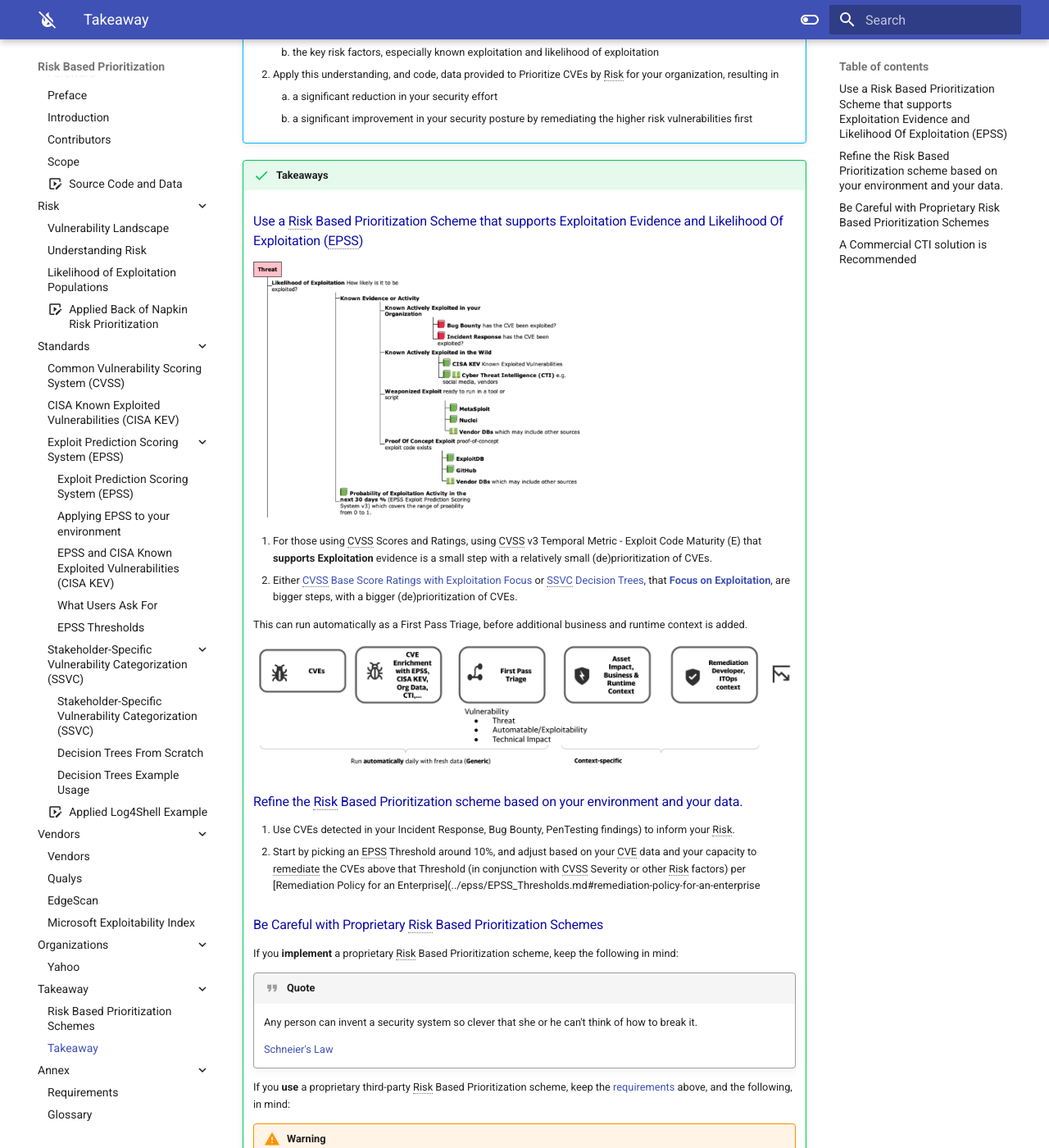
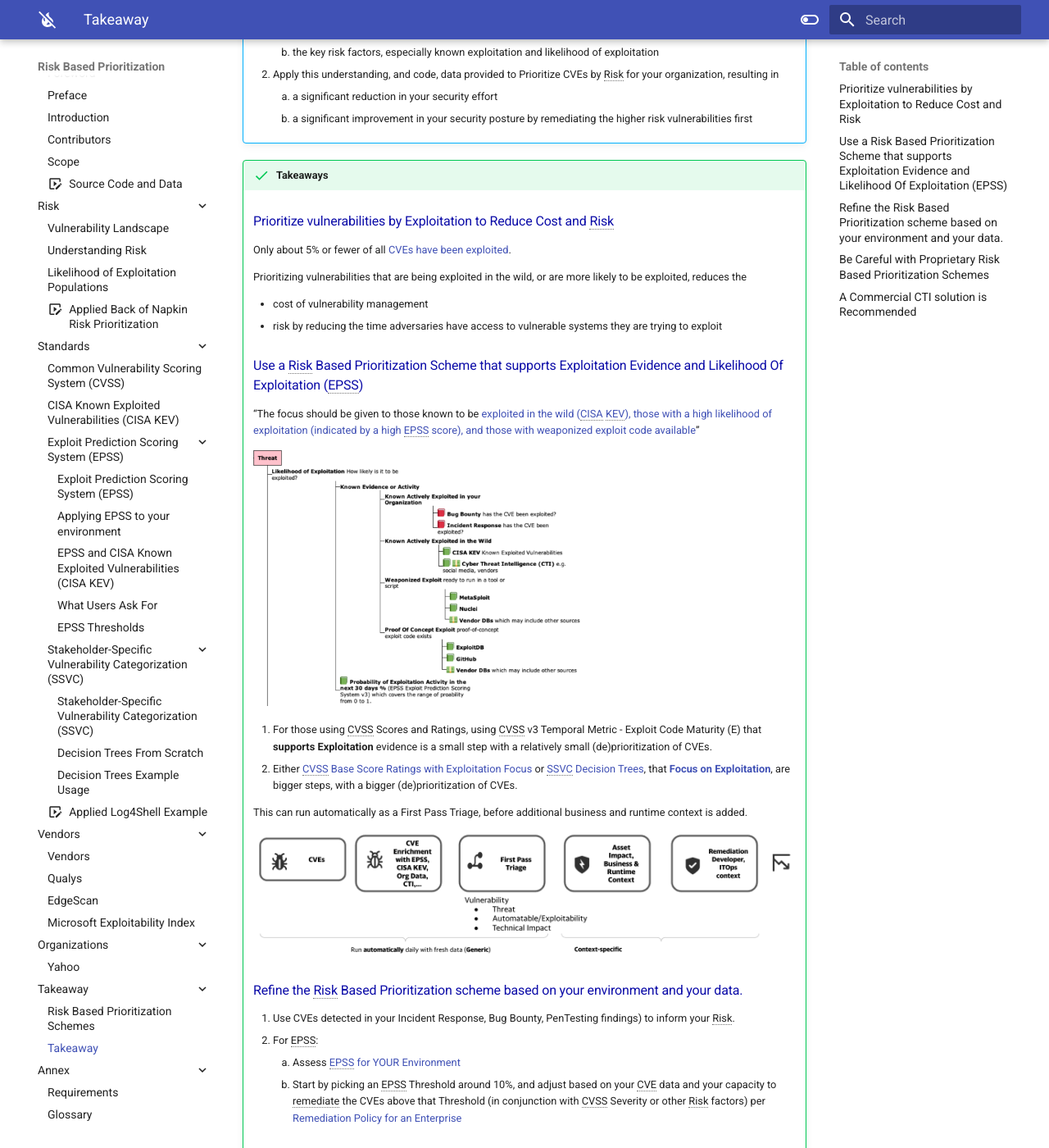
Before and after one commit to RiskBasedPrioritization/RiskBasedPrioritization.github.io, an MkDocs documentation site: the page built from docs/risk/Takeaway.md, in a window 1280 px wide and 1400 px high, scrolled down 948 px. Shown: the whole window at 82% size. Built offline with MkDocs 1.6.1 and Material for MkDocs 9.7.7, drawn with Linux system fonts in a browser that asks for light colours; comment, search, counter and statistics services are not loaded.

Commit message:
update takeaways

```diff
--- a/docs/risk/Takeaway.md
+++ b/docs/risk/Takeaway.md
@@ -24,7 +24,19 @@
 
 !!! success "Takeaways"
 
+    ### Prioritize vulnerabilities by Exploitation to Reduce Cost and Risk
+
+    Only about 5% or fewer of all [CVEs have been exploited](../risk/Understanding_Risk.md#what-vulnerabilities-are-being-exploited).
+
+    Prioritizing vulnerabilities that are being exploited in the wild, or are more likely to be exploited, reduces the
+
+    - cost of vulnerability management
+    - risk by reducing the time adversaries have access to vulnerable systems they are trying to exploit
+
+
     ### Use a Risk Based Prioritization Scheme that supports Exploitation Evidence and Likelihood Of Exploitation (EPSS)
+
+    “The focus should be given to those known to be [exploited in the wild (CISA KEV), those with a high likelihood of exploitation (indicated by a high EPSS score), and those with weaponized exploit code available](../vendors/Qualys.md)”
 
     ![Exploitation Known evidence or activity](../assets/images/threat.png){ width="400" }
 
@@ -39,7 +51,9 @@
 
     ### Refine the Risk Based Prioritization scheme based on your environment and your data.
     3. Use CVEs detected in your Incident Response, Bug Bounty, PenTesting findings) to inform your Risk.
-    4. Start by picking an EPSS Threshold around 10%, and adjust based on your CVE data and your capacity to remediate the CVEs above that Threshold (in conjunction with CVSS Severity or other Risk factors) per [Remediation Policy for an Enterprise](../epss/EPSS_Thresholds.md#remediation-policy-for-an-enterprise
+    4. For EPSS:
+          1. Assess [EPSS for YOUR Environment](../epss/Applying_EPSS_to_your_environment/#epss-for-your-environment)
+          2. Start by picking an EPSS Threshold around 10%, and adjust based on your CVE data and your capacity to remediate the CVEs above that Threshold (in conjunction with CVSS Severity or other Risk factors) per [Remediation Policy for an Enterprise](../epss/EPSS_Thresholds.md#remediation-policy-for-an-enterprise)
 
 
     ### Be Careful with Proprietary Risk Based Prioritization Schemes
```
